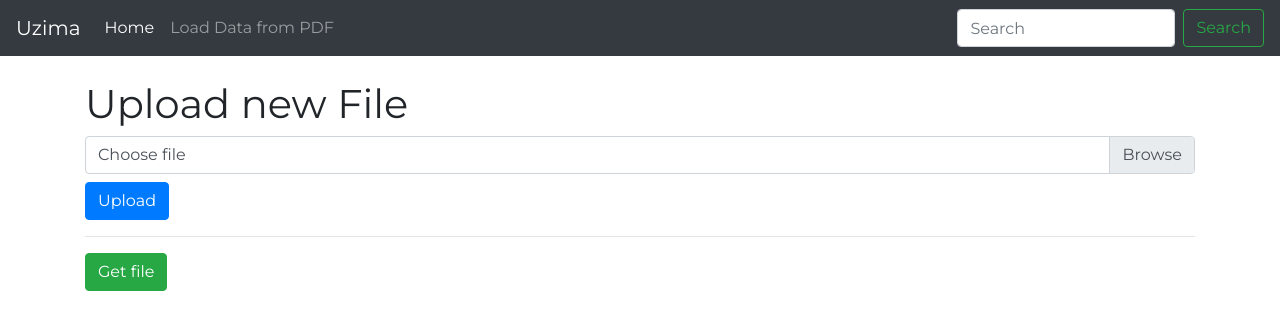
After one commit to alexdloia/pdfload-healthplusplus-2019, a Flask app: page /pdf_upload in a window 1280 px wide. The commit adds this page. Shown: the top 330 px of the page. Run offline with Flask 2, Linux system fonts and the light colour scheme; some libraries are stand-ins or nearby versions; some web fonts are replaced.

Commit message:
Finished implementing PDF upload demo.

```diff
--- a/main.py
+++ b/main.py
@@ -1,6 +1,46 @@
-from flask import Flask, render_template, request
+import os, json
+from flask import Flask, flash, request, redirect, url_for, render_template
+from werkzeug.utils import secure_filename
+
+UPLOAD_FOLDER = './uploads'
+ALLOWED_EXTENSIONS = {'pdf'}
 app = Flask(__name__)
+app.config['UPLOAD_FOLDER'] = UPLOAD_FOLDER
+
 
 @app.route('/')
 def hello_world():
     return render_template("index.html")
+
+
+def allowed_file(filename):
+    return '.' in filename and filename.rsplit('.', 1)[1].lower() in ALLOWED_EXTENSIONS
+
+
+@app.route('/pdf_upload', methods=['GET', 'POST'])
+def get_pdf():
+    context = dict()
+    if request.method == 'POST':
+        # check if the post request has the file part
+        if 'file' not in request.files:
+            flash('No file part')
+            return redirect(request.url)
+        file = request.files['file']
+        # if user does not select file, browser also
+        # submit an empty part without filename
+        if file.filename == '':
+            flash('No selected file')
+            return redirect(request.url)
+        if file and allowed_file(file.filename):
+            filename = 'medrecord.pdf'
+            file.save(os.path.join(app.config['UPLOAD_FOLDER'], filename))
+            context["success"] = True
+    return render_template("pdf_upload.html", **context)
+
+
+@app.route('/get_file', methods=['POST'])
+def get_file():
+    data = dict()
+    with open('medrecord.txt') as f:
+        data['data'] = f.read()
+    return render_template('get_file.html', data_str=json.dumps(data))
--- a/templates/index.html
+++ b/templates/index.html
@@ -4,9 +4,8 @@
     <meta name="viewport" content="width=device-width, initial-scale=1, shrink-to-fit=no">
     <meta name="description" content="">
     <meta name="author" content="">
-    <link rel="icon" href="/docs/4.0/assets/img/favicons/favicon.ico">
 
-    <title>PDF Reader</title>
+    <title>Uzima PDF Reader</title>
 
 
     <!-- Bootstrap core CSS -->
@@ -33,7 +32,7 @@
   <body>
 
     <nav class="navbar navbar-expand-md navbar-dark bg-dark fixed-top">
-      <a class="navbar-brand" href="/">[Insert Company Name Here]</a>
+      <a class="navbar-brand" href="/">Uzima</a>
       <button class="navbar-toggler" type="button" data-toggle="collapse" data-target="#navbarsExampleDefault" aria-controls="navbarsExampleDefault" aria-expanded="false" aria-label="Toggle navigation">
         <span class="navbar-toggler-icon"></span>
       </button>
--- /dev/null
+++ b/templates/pdf_upload.html
@@ -0,0 +1,20 @@
+{% extends "index.html" %}
+{% block content %}
+    {% if success %}
+        <div class="alert alert-success" role="alert">
+            PDF successfully uploaded!
+        </div>
+    {% endif %}
+    <h1>Upload new File</h1>
+    <form method=post enctype=multipart/form-data>
+        <div class="custom-file">
+            <input type="file" class="custom-file-input" id="customFile" name="file">
+            <label class="custom-file-label" for="customFile">Choose file</label>
+        </div>
+        <input class="btn btn-primary mt-2" type=submit value=Upload>
+    </form>
+    <hr>
+    <form method=post action="/get_file">
+        <input class="btn btn-success" type=submit value="Get file">
+    </form>
+{% endblock %}
```
Also changed, not shown: templates/get_file.html (added, +14 -0 lines).
